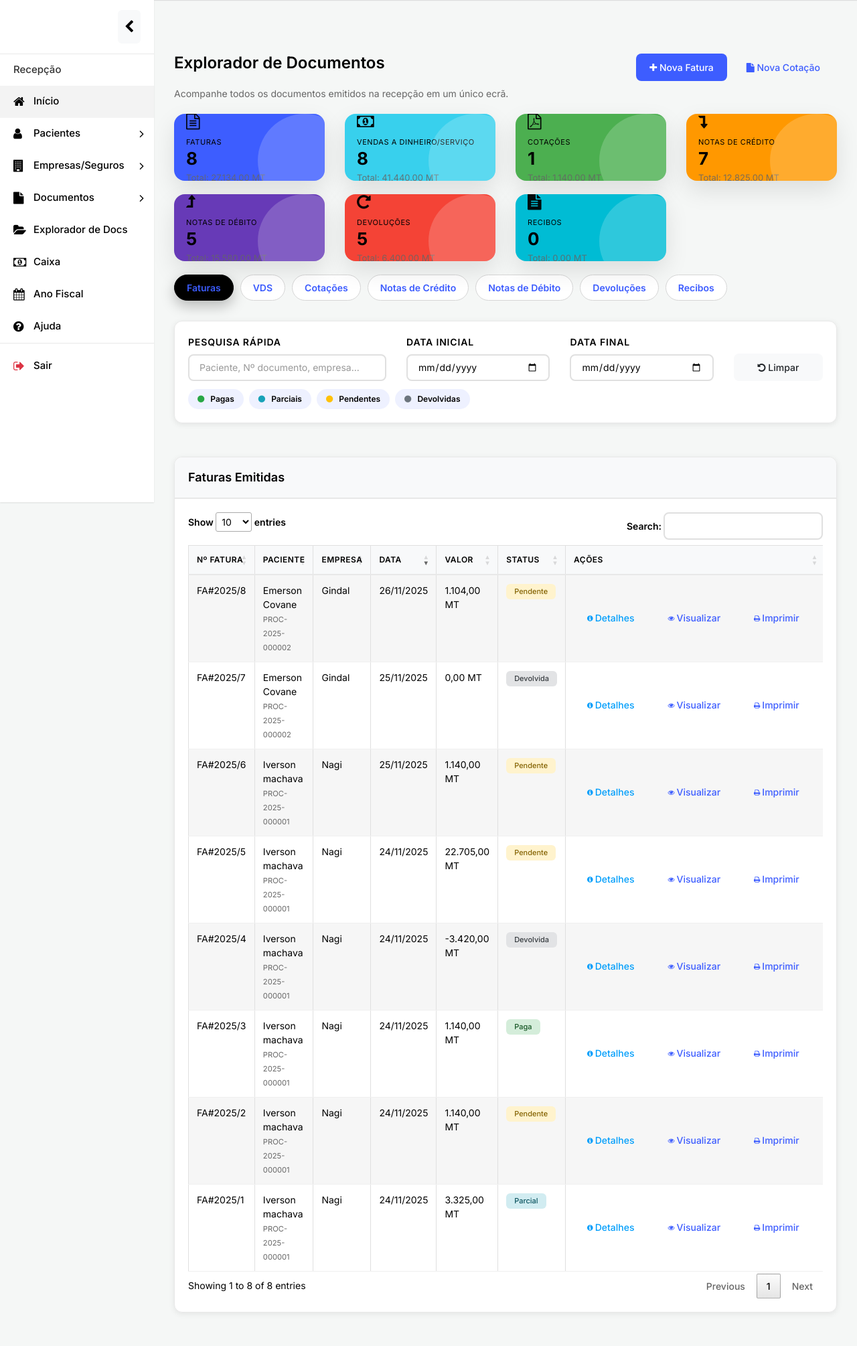
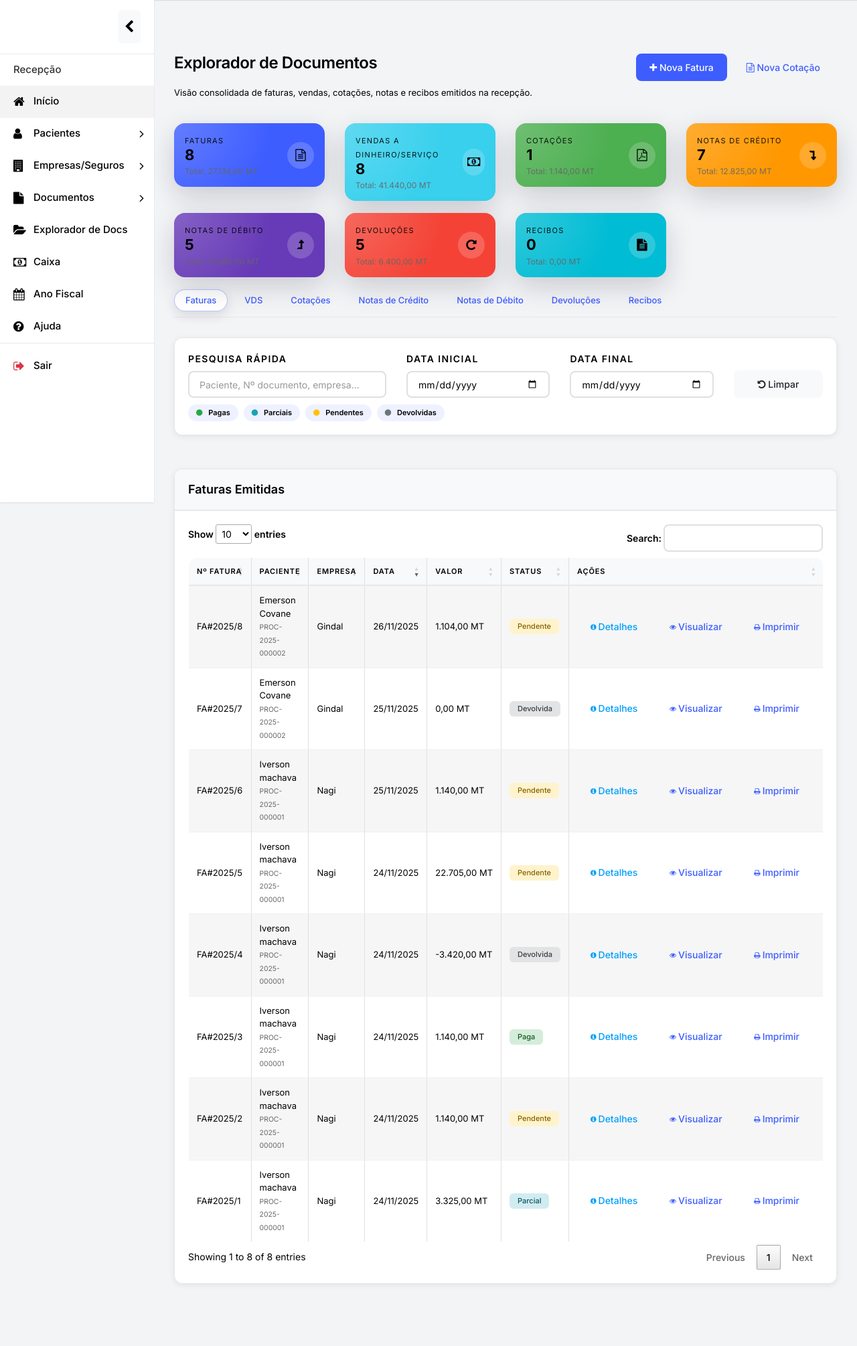
Before and after one commit to emers0n15/ivoneerp, a PHP site: page /tcpdf/views/recepcao/explorador_documentos.php in a window 1280 px wide. Shown: the part 50-2060 px from the top of the page at 67% size. After the commit the page ends 1967 px from the top, so only its background shows below. Run offline with PHP 8.4, Linux system fonts and the light colour scheme; the visitor is signed in with stand-in values (Sample User, id 1); data comes from the database, SQL or seed files in the repository; data that the repository does not hold is empty.

Commit message:
Correcao de erros no explorador de documentos #1

```diff
--- a/views/recepcao/explorador_documentos.php
+++ b/views/recepcao/explorador_documentos.php
@@ -314,140 +314,214 @@ $cards = [
     <style>
         :root {
             --primary: #3D5DFF;
-            --primary-light: #EEF1FF;
+            --primary-soft: #EEF1FF;
             --accent: #38D0ED;
+            --text-main: #111827;
+            --text-muted: #6B7280;
+            --border-subtle: #E5E7EB;
             --card-radius: 16px;
         }
+
+        body {
+            background: #F3F4F6;
+            font-family: "Inter", system-ui, -apple-system, BlinkMacSystemFont, "Segoe UI", sans-serif;
+            color: var(--text-main);
+        }
+
+        .page-title {
+            font-weight: 700;
+            letter-spacing: -0.02em;
+        }
+
+        .page-subtitle {
+            color: var(--text-muted);
+            font-size: 13px;
+        }
+
         .doc-card {
             border-radius: var(--card-radius);
             color: #fff;
-            padding: 16px 18px;
-            margin-bottom: 20px;
-            min-height: 100px;
-            max-height: 100px;
-            box-shadow: 0 14px 35px rgba(0,0,0,0.1);
+            padding: 14px 16px;
+            margin-bottom: 18px;
+            min-height: 90px;
+            box-shadow: 0 14px 40px rgba(15,23,42,0.18);
             position: relative;
             overflow: hidden;
             display: flex;
-            flex-direction: column;
+            flex-direction: row;
+            align-items: center;
+            justify-content: space-between;
+        }
+        .doc-card::before {
+            content: "";
+            position: absolute;
+            inset: 0;
+            background: radial-gradient(circle at top left, rgba(255,255,255,0.25), transparent 60%);
+            opacity: 0.8;
+        }
+        .doc-card-content {
+            position: relative;
+            z-index: 1;
+        }
+        .doc-card .card-icon-wrapper {
+            position: relative;
+            z-index: 1;
+            width: 40px;
+            height: 40px;
+            border-radius: 999px;
+            background: rgba(255,255,255,0.18);
+            display: flex;
+            align-items: center;
             justify-content: center;
         }
-        .doc-card::after {
-            content: "";
-            position: absolute;
-            right: -40px;
-            bottom: -40px;
-            width: 140px;
-            height: 140px;
-            background: rgba(255,255,255,0.18);
-            border-radius: 50%;
-        }
         .doc-card .card-icon {
-            font-size: 24px;
-            margin-bottom: 4px;
-            opacity: 0.95;
+            font-size: 18px;
         }
         .doc-card .card-value {
-            font-size: 26px;
-            font-weight: bold;
+            font-size: 22px;
+            font-weight: 700;
             margin: 0;
-            line-height: 1;
+            line-height: 1.1;
         }
         .doc-card .card-label {
             font-size: 11px;
             text-transform: uppercase;
-            letter-spacing: 0.05em;
+            letter-spacing: 0.12em;
             margin-bottom: 3px;
+            opacity: 0.9;
         }
         .doc-card small {
             display: block;
-            margin-top: 6px;
-            font-size: 13px;
-            opacity: 0.85;
+            margin-top: 4px;
+            font-size: 12px;
+            opacity: 0.9;
+        }
+
+        .nav-pills.document-tabs {
+            border-bottom: 1px solid var(--border-subtle);
+            padding-bottom: 8px;
+            margin-bottom: 18px;
         }
         .nav-pills.document-tabs .nav-link {
-            border-radius: 30px;
-            margin-right: 10px;
-            padding: 8px 18px;
-            font-weight: 600;
-            color: #111;
-            border: 1px solid #d6d6d6;
-            transition: all .2s ease;
-            background: #fff;
+            border-radius: 999px;
+            margin-right: 8px;
+            padding: 6px 16px;
+            font-weight: 500;
+            color: var(--text-muted);
+            border: 1px solid transparent;
+            background: transparent;
+            font-size: 13px;
         }
         .nav-pills.document-tabs .nav-link.active {
-            background: #000;
-            color: #fff;
-            border-color: #000;
-            box-shadow: 0 8px 20px rgba(0,0,0,0.25);
+            background: #fff;
+            color: var(--primary);
+            border-color: rgba(61,93,255,0.35);
+            box-shadow: 0 6px 18px rgba(15,23,42,0.12);
         }
+
         .document-filters {
             border-radius: var(--card-radius);
-            border: 1px solid #edf0ff;
-            box-shadow: 0 15px 35px rgba(0, 36, 125, 0.08);
+            border: 1px solid var(--border-subtle);
+            box-shadow: 0 12px 28px rgba(15,23,42,0.12);
+            background: #FFFFFF;
         }
         .filter-card .form-control,
         .filter-card .form-select {
-            border-radius: 12px;
-            border-color: #dfe3ff;
+            border-radius: 999px;
+            border-color: var(--border-subtle);
             box-shadow: none;
+            font-size: 13px;
+            padding-left: 14px;
+            padding-right: 14px;
+            height: 36px;
         }
         .filter-label {
-            font-size: 12px;
+            font-size: 11px;
             font-weight: 600;
             text-transform: uppercase;
-            letter-spacing: 0.06em;
-            color: #6d7593;
+            letter-spacing: 0.10em;
+            color: var(--text-muted);
         }
+
         .table-documentos {
             width: 100%;
+            border-radius: 14px;
+            overflow: hidden;
         }
         .table-documentos thead th {
-            background: #f5f7fb;
-            font-size: 12px;
+            background: #F9FAFB;
+            font-size: 11px;
             text-transform: uppercase;
-            letter-spacing: 0.04em;
+            letter-spacing: 0.08em;
+            border-bottom: 1px solid var(--border-subtle);
+            color: #6B7280;
         }
+        .table-documentos tbody tr:hover {
+            background: #F3F4FF;
+        }
+        .table-documentos tbody td {
+            vertical-align: middle;
+            font-size: 13px;
+        }
+        .table-documentos tbody td:nth-child(5),
+        .table-documentos tbody td:nth-child(6) {
+            white-space: nowrap;
+        }
+
         .badge {
             font-size: 11px;
             padding: 5px 10px;
-            border-radius: 30px;
+            border-radius: 999px;
         }
         .table-actions .btn {
-            margin-right: 6px;
+            margin-right: 4px;
         }
+
         .detalhe-linha {
             display: flex;
             justify-content: space-between;
-            border-bottom: 1px solid #f1f1f1;
+            border-bottom: 1px solid #E5E7EB;
             padding: 8px 0;
             font-size: 14px;
         }
         .detalhe-linha span {
-            color: #7a7a7a;
+            color: var(--text-muted);
         }
+
         .status-legend {
             display: flex;
             flex-wrap: wrap;
             gap: 8px;
-            margin-top: 12px;
+            margin-top: 10px;
         }
         .status-chip {
             border-radius: 999px;
-            padding: 6px 14px;
-            font-size: 12px;
+            padding: 4px 12px;
+            font-size: 11px;
             font-weight: 600;
-            background: var(--primary-light);
-            color: #1a237e;
+            background: var(--primary-soft);
+            color: #1D4ED8;
         }
         .status-chip i {
             margin-right: 6px;
         }
+
         .filter-actions {
             display: flex;
-            gap: 10px;
+            gap: 8px;
             justify-content: flex-end;
             flex-wrap: wrap;
+        }
+
+        .btn-outline-secondary, .btn-outline-dark, .btn-outline-primary {
+            font-size: 12px;
+            padding: 4px 10px;
+            border-radius: 999px;
+        }
+
+        .card-title {
+            font-weight: 600;
+            font-size: 14px;
         }
     </style>
 </head>
@@ -461,14 +535,14 @@ $cards = [
         </div>
         <div class="page-wrapper">
             <div class="content">
-                <div class="row">
+                <div class="row m-b-20">
                     <div class="col-sm-8 col-12">
                         <h4 class="page-title">Explorador de Documentos</h4>
-                        <p class="text-muted m-b-20">Acompanhe todos os documentos emitidos na recepção em um único ecrã.</p>
+                        <p class="page-subtitle">Visão consolidada de faturas, vendas, cotações, notas e recibos emitidos na recepção.</p>
                     </div>
                     <div class="col-sm-4 col-12 text-right">
                         <a href="fa_recepcao.php" target="_blank" class="btn btn-primary btn-rounded m-r-5"><i class="fa fa-plus"></i> Nova Fatura</a>
-                        <a href="ct_recepcao.php" target="_blank" class="btn btn-outline-primary btn-rounded m-r-5"><i class="fa fa-file"></i> Nova Cotação</a>
+                        <a href="ct_recepcao.php" target="_blank" class="btn btn-outline-primary btn-rounded m-r-5"><i class="fa fa-file-text-o"></i> Nova Cotação</a>
                     </div>
                 </div>
 
@@ -476,10 +550,14 @@ $cards = [
                     <?php foreach($cards as $card): ?>
                         <div class="col-xl-3 col-lg-4 col-md-6 col-sm-12">
                             <div class="doc-card" style="background: <?php echo $card['cor']; ?>;">
-                                <div class="card-icon"><i class="fa <?php echo $card['icone']; ?>"></i></div>
-                                <span class="card-label"><?php echo $card['label']; ?></span>
-                                <p class="card-value"><?php echo $card['quantidade']; ?></p>
-                                <small>Total: <?php echo formatarMoeda($card['total']); ?></small>
+                                <div class="doc-card-content">
+                                    <span class="card-label"><?php echo $card['label']; ?></span>
+                                    <p class="card-value"><?php echo $card['quantidade']; ?></p>
+                                    <small>Total: <?php echo formatarMoeda($card['total']); ?></small>
+                                </div>
+                                <div class="card-icon-wrapper">
+                                    <i class="fa <?php echo $card['icone']; ?> card-icon"></i>
+                                </div>
                             </div>
                         </div>
                     <?php endforeach; ?>
```
